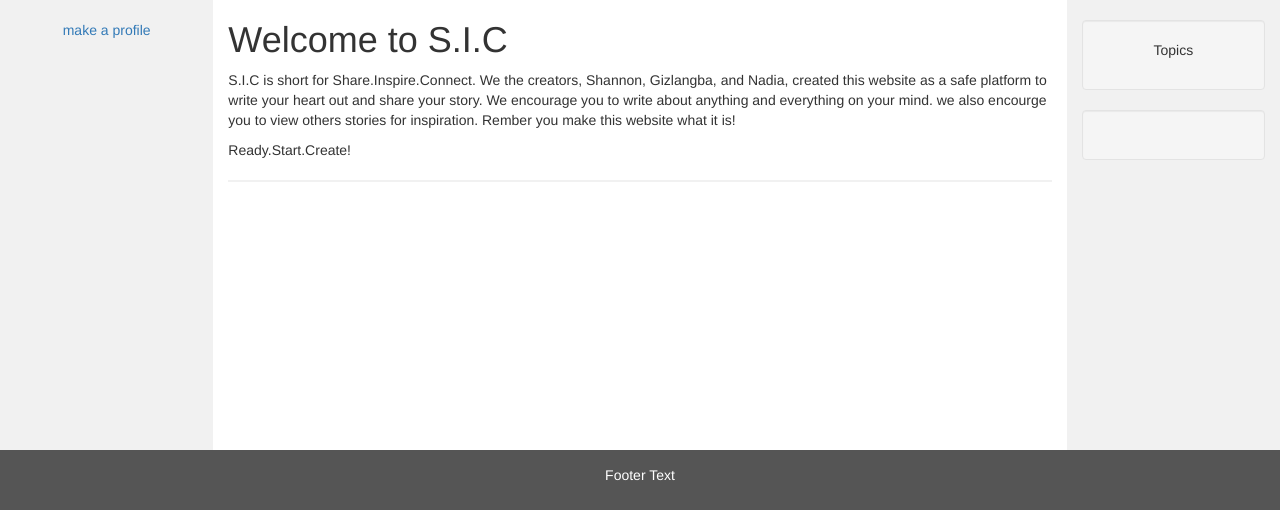
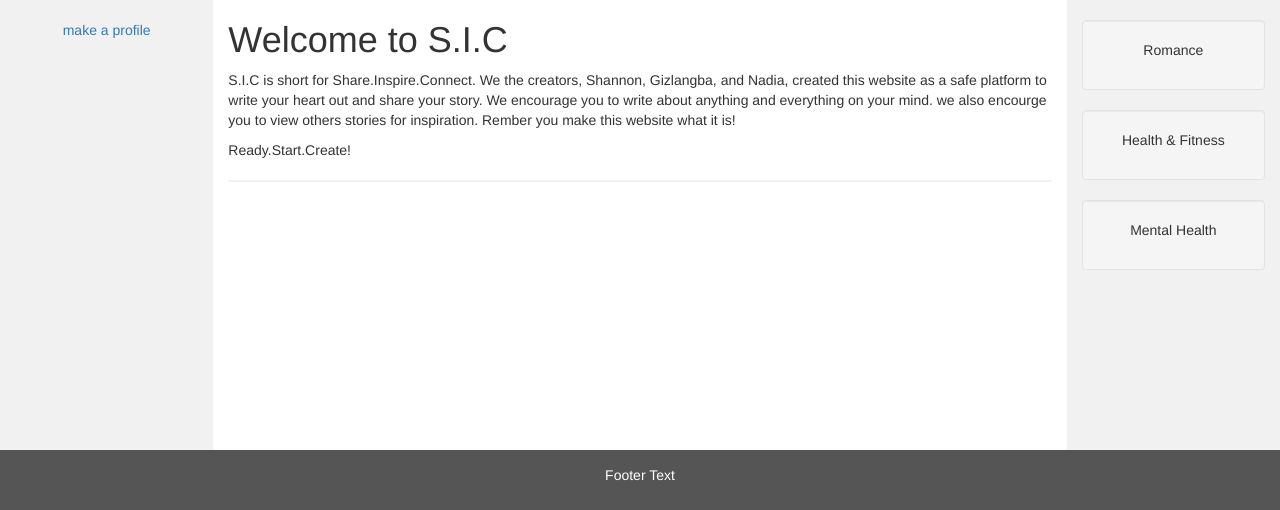
Before and after one commit to jessGbor/S.I.C-, a Flask app: page / in a window 1280 px wide. Shown: the part 52-562 px from the top of the page. Run offline with Flask 2, Linux system fonts and the light colour scheme; some libraries are stand-ins or nearby versions.

Commit message:
adding categories

```diff
--- a/templates/index.html
+++ b/templates/index.html
@@ -101,10 +101,13 @@
     </div>
     <div class="col-sm-2 sidenav">
       <div class="well">
-        <p>Topics</p>
+        <p>Romance</p>
       </div>
       <div class="well">
-        <p></p>
+        <p>Health & Fitness</p>
+      </div>
+      <div class="well">
+        <p>Mental Health</p>
       </div>
     </div>
   </div>
```
